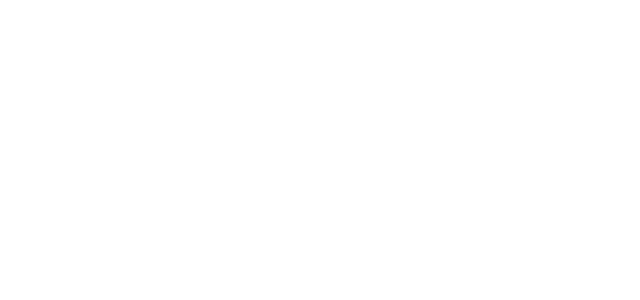
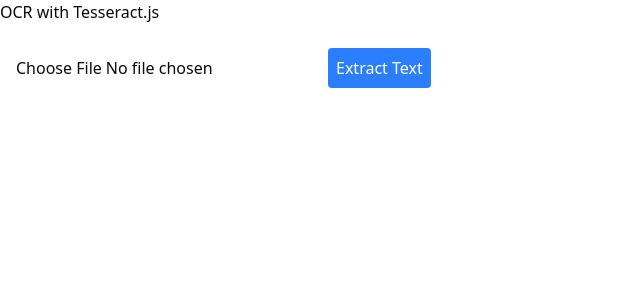
Before and after one commit to chiwasushuba/VertexProProject, a Next.js app in the folder frontend/: page /test in a window 1280 px wide. Shown: the top 300 px of the page, without its empty margins (0-640 px from the left). Built offline with nearby package versions, Linux system fonts and the light colour scheme.

Commit message:
feat/ design changes

```diff
--- a/frontend/app/test/page.tsx
+++ b/frontend/app/test/page.tsx
@@ -1,13 +1,14 @@
-import React from 'react'
+'use client'
 
-const page = () => {
+import OCRReader from '@/components/OCRReader';
+
+function App() {
   return (
-    <div>
-
-
-
+    <div className="App">
+      <h1>OCR with Tesseract.js</h1>
+      <OCRReader />
     </div>
-  )
+  );
 }
 
-export default page
+export default App;
--- /dev/null
+++ b/frontend/components/OCRReader.tsx
@@ -0,0 +1,49 @@
+// src/components/OCRReader.tsx
+import React, { useState } from 'react';
+import Tesseract from 'tesseract.js';
+
+const OCRReader = () => {
+  const [text, setText] = useState('');
+  const [image, setImage] = useState<File | null>(null);
+  const [loading, setLoading] = useState(false);
+
+  const handleImageChange = (e: React.ChangeEvent<HTMLInputElement>) => {
+    if (e.target.files && e.target.files[0]) {
+      setImage(e.target.files[0]);
+    }
+  };
+
+  const handleOCR = () => {
+    if (!image) return;
+
+    setLoading(true);
+    Tesseract.recognize(image, 'eng', {
+      logger: m => console.log(m), // Progress logger (optional)
+    }).then(({ data: { text } }) => {
+      setText(text);
+      setLoading(false);
+    });
+  };
+
+  return (
+    <div className="p-4">
+      <input type="file" accept="image/*" onChange={handleImageChange} />
+      <button
+        className="mt-2 p-2 bg-blue-500 text-white rounded"
+        onClick={handleOCR}
+        disabled={loading || !image}
+      >
+        {loading ? 'Scanning...' : 'Extract Text'}
+      </button>
+
+      {text && (
+        <div className="mt-4 p-2 border rounded bg-gray-100 whitespace-pre-wrap">
+          <h3 className="font-bold">Extracted Text:</h3>
+          {text}
+        </div>
+      )}
+    </div>
+  );
+};
+
+export default OCRReader;
--- a/frontend/package.json
+++ b/frontend/package.json
@@ -25,7 +25,8 @@
     "react-day-picker": "^9.7.0",
     "react-dom": "^19.0.0",
     "tailwind-merge": "^3.3.1",
-    "tailwindcss-animate": "^1.0.7"
+    "tailwindcss-animate": "^1.0.7",
+    "tesseract.js": "^6.0.1"
   },
   "devDependencies": {
     "@tailwindcss/postcss": "^4",
```
Also changed, not shown: 1 other file (tests, documents, lock files or other folders).
